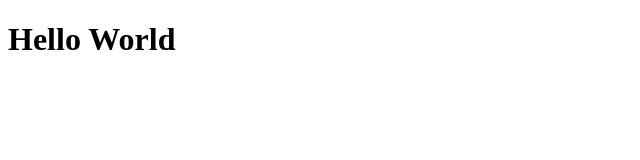
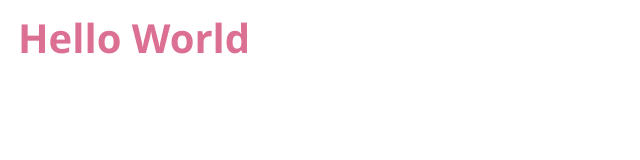
Before and after one commit to nicholleong/portfolio, a plain HTML site: page index.html in a window 1280 px wide. Shown: the whole page, without its empty margins (0-640 px from the left). Drawn offline with Linux system fonts and the light colour scheme.

Commit message:
changed color

```diff
--- a/index.html
+++ b/index.html
@@ -5,6 +5,7 @@
     <head>
         <meta charset="utf-8">
         <title>Nichol's Portfolio</title>
+        <link rel="stylesheet" href="style.css">
     </head>
 
     <body>
--- a/style.css
+++ b/style.css
@@ -1,5 +1,6 @@
 h1{
-    font-family: fantasy;
+    font-family: Segoe UI;
     font-size:40px;
     color:palevioletred;
+    margin:10px;
 }
```
